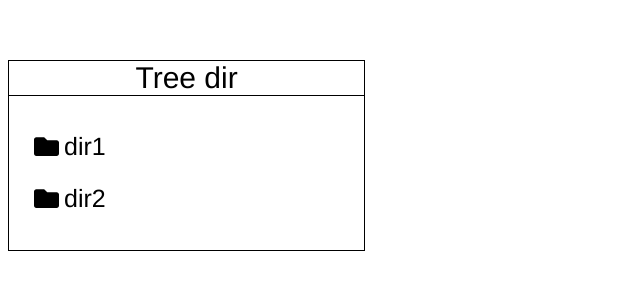
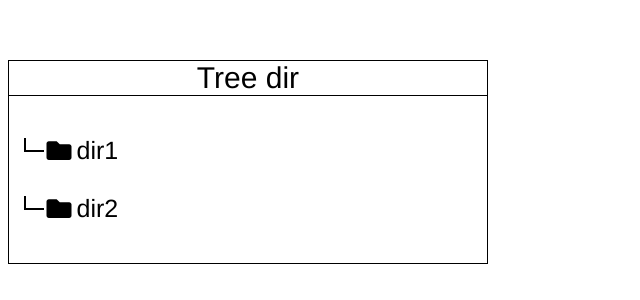
Before and after one commit to ijeriomit/Component-Development, a Vue app: page / in a window 1280 px wide. Shown: the top 300 px of the page, without its empty margins (0-640 px from the left). Built offline with nearby package versions, Linux system fonts and the light colour scheme.

Commit message:
delete function done

```diff
--- a/src/App.vue
+++ b/src/App.vue
@@ -16,7 +16,7 @@ export default {
   },
   data: function () {
     return {
-      treeData: ['dir1/subdir1/subsubdir1/subsubsubdir1/file_1', 'dir2/subdir2/subsubdir2/subsubsubdir2/file_2']
+      treeData: ['dir1/subdir1/subsubdir1/subsubsubdir1/subsubsubsubdir1/file_1', 'dir1/subdir1/subsubdir1/file_1', 'dir1/subdir1/subsubdir1/subsubsubdir1/subsubsubsubdir1/file_2', 'dir2/subdir2/subsubdir2/subsubsubdir2/file_2']
     }
   }
 }
--- a/src/components/tree-component/src/Tree.js
+++ b/src/components/tree-component/src/Tree.js
@@ -15,7 +15,6 @@ export default class Tree {
       name: name,
       isFolder: isFolder,
       contents: [],
-      selected: false,
       expanded: false,
       path: path
     }
@@ -26,14 +25,6 @@ export default class Tree {
     target.push(newNode)
     if (this.sort instanceof Function) {
       target.sort(this.sort)
-    }
-  }
-
-  removeNode (path) {
-    var pathStack = path.split('/')
-    var searchResult = this.searchTree(pathStack, this.treeObject)
-    if (searchResult.found) {
-      searchResult.targetList.splice(searchResult.index, 1)
     }
   }
 
@@ -64,16 +55,12 @@ export default class Tree {
 
   placeNodeInTree (path) {
     var pathArray = path.split(this.delimiter)
-    // console.log('Path', pathArray)
     for (var i = 0; i < pathArray.length; i++) {
       var targetPath = pathArray.slice(0, i + 1)
       var searchResult = this.searchTree(targetPath, this.treeObject)
       if (!searchResult.found) {
         var nodeName = pathArray[i]
-        var nodePath = '/' + pathArray.slice(0, i).join(this.delimiter) + '/' + nodeName
-        if (i === 0) {
-          nodePath = '/' + nodeName
-        }
+        var nodePath = pathArray.slice(0, i).join(this.delimiter)
         var isFolder = true
         if (i === pathArray.length - 1) {
           isFolder = false
@@ -86,6 +73,8 @@ export default class Tree {
   removeNodeFromTree (path) {
     var pathArray = path.split(this.delimiter)
     var searchResult = this.searchTree(pathArray, this.treeObject)
+    const log = JSON.stringify(searchResult)
+    console.log('Search Result ', log)
     if (searchResult) {
       searchResult.targetList.splice(searchResult.index, 1)
     }
--- a/src/components/tree-component/src/node.vue
+++ b/src/components/tree-component/src/node.vue
@@ -1,15 +1,19 @@
 <template>
     <li >
-        <div @mouseover="$emit('node-hovered', node)" @mouseleave="$emit('hovered-off-node', node)" class="node-title" :id="node.path"  @click="$emit('node-clicked', node)">
-          <font-awesome-icon v-if="node.contents.length !== 0" :icon="icon(node.expanded)" />
+        <div @mouseover="$emit('node-hovered', node)" @mouseleave="$emit('hovered-off-node', node)" class="node-title" :id="node.path+ '/'+ node.name"  @click="$emit('node-clicked', node)">
+          <div class="side-branch-icon-wrapper">
+            <div class="side-branch-icon">
+            </div>
+        </div>
+          <font-awesome-icon v-if="node.isFolder" :icon="icon(node.expanded)" />
           <font-awesome-icon v-else :icon="['fa', 'file']" style="padding-left: 10px;"/>
-          <div>
+          <div class="name">
               {{node.name}}
           </div>
         </div>
         <ul v-if="node.contents" :class='{expanded: node.expanded}' class="folder" >
             <node @node-hovered="$emit('node-hovered', $event)" @hovered-off-node="$emit('hovered-off-node', $event)" @node-clicked="$emit('node-clicked', $event)"
-        @node-deleted="$emit('node-deleted', $event)" v-for='node in node.contents' :key='node.name'  :node='node'>
+         v-for='node in node.contents' :key='node.name'  :node='node'>
             </node>
         </ul>
     </li>
@@ -48,21 +52,33 @@ li {
 }
 .selected{
   background-color: orange;
-  // border-radius: 10px;
-  // box-shadow: -3px -3px;
 }
 .node-title{
  display: flex;
  flex-direction: row;
  justify-content: flex-start;
  align-items: center;
-  div{
+ cursor: pointer;
+
+  .side-branch-icon-wrapper{
+    order: 1;
+    width: 20px;
+    height: 25px;
+    .side-branch-icon{
+      height: 50%;
+      border-bottom: 2px solid black;
+      border-left: 2px solid black;
+    }
+  }
+  .name{
+    order: 3;
     padding-left: 2.5px;
     padding-right: 2.5px;
   }
   svg{
+    order: 2;
     padding-right: 2.5px;
-    padding-left: 10px;
+    padding-left: 2.5px;
   }
 
 }
--- a/src/components/tree-component/src/tree.vue
+++ b/src/components/tree-component/src/tree.vue
@@ -4,10 +4,12 @@
       {{title}}
     </div>
     <div class="highlight" ref="hoverHighlight" ></div>
-    <div class="highlight" ref="highlight"></div>
+    <div class="highlight" ref="highlight">
+    </div>
+    <font-awesome-icon style="width: 40px;" ref="deleteButton" @click="deleteNode" class="delete-icon" :icon="['fa', 'trash-alt']"/>
+
     <ul class="tree" ref="tree">
       <node @node-clicked="clickedNode"
-        @node-deleted="deleteNode"
         @node-hovered="positionHighlight($refs.hoverHighlight, $event)"
         @hovered-off-node ="hideHighLight($refs.hoverHighlight, $event)"
         v-for='node in tree.treeObject'
@@ -22,11 +24,13 @@
 import Tree from './Tree'
 import node from './node'
 import { library } from '@fortawesome/fontawesome-svg-core'
-import { faFolder, faFolderOpen, faFile } from '@fortawesome/free-solid-svg-icons'
+import { faFolder, faFolderOpen, faFile, faTrashAlt } from '@fortawesome/free-solid-svg-icons'
+import { FontAwesomeIcon } from '@fortawesome/vue-fontawesome'
+
 export default {
   name: 'tree',
   created: function () {
-    library.add(faFolder, faFolderOpen, faFile)
+    library.add(faFolder, faFolderOpen, faFile, faTrashAlt)
     this.tree = new Tree(this.treeData, this.delimeter)
   },
   props: {
@@ -40,40 +44,50 @@ export default {
     onDeleteFunction: { type: Function, required: false }
   },
   components: {
-    node
+    node,
+    FontAwesomeIcon
   },
   data: function () {
     return {
-      selectedFile: null,
+      selectedNode: null,
       tree: null
     }
   },
   methods: {
-    deleteNode: function (node) {
-      this.tree.removeNodeFromTree(node)
+    deleteNode: function () {
+      console.log('deleted file', this.selectedNode)
+      var path = ''
+      if (this.selectedNode.path === '') {
+        path = this.selectedNode.name
+      } else {
+        path = this.selectedNode.path + '/' + this.selectedNode.name
+      }
+      this.tree.removeNodeFromTree(path)
+      this.hideDeleteIcon()
+      this.hideHighLight(this.$refs.highlight)
       if (this.onDeleteFunction instanceof Function) {
         this.onDeleteFunction(node.name)
       }
     },
-    fileClicked: function (node) {
-      if (this.selectedFile != null) {
-        this.selectedFile.selected = false
-      }
-      this.selectedFile = node
-      this.selectedFile.selected = true
-    },
     clickedNode: function (node) {
       node.expanded = !node.expanded
-      if (!node.isFolder) {
-        this.fileClicked(node)
-      }
+      this.selectedNode = node
       this.positionHighlight(this.$refs.highlight, node, true)
-      if (this.onClickFunction instanceof Function) {
-        this.onClickFunction(node.name)
+      this.positionDeleteButton(node)
+      if (!node.isFolder && this.onClickFunction instanceof Function) {
+        this.onClickFunction(node.path)
       }
     },
+    positionDeleteButton: function (node) {
+      var elem = document.getElementById(node.path + '/' + node.name)
+      this.hideDeleteIcon()
+      this.$refs.deleteButton.style.top = elem.getBoundingClientRect().top + 'px'
+      this.$refs.deleteButton.style.bottom = elem.getBoundingClientRect().bottom + 'px'
+      this.$refs.deleteButton.style.left = (this.$refs.tree.getBoundingClientRect().right - this.$refs.deleteButton.style.width.replace('px', '')) + 'px'
+      this.$refs.deleteButton.style.display = 'block'
+    },
     positionHighlight: function (highlight, node, color) {
-      var elem = document.getElementById(node.path)
+      var elem = document.getElementById(node.path + '/' + node.name)
       this.hideHighLight(highlight)
       highlight.style.top = elem.getBoundingClientRect().top + 'px'
       highlight.style.bottom = elem.getBoundingClientRect().bottom + 'px'
@@ -86,6 +100,9 @@ export default {
     },
     hideHighLight: function (highlight) {
       highlight.style.display = 'none'
+    },
+    hideDeleteIcon: function () {
+      this.$refs.deleteButton.style.display = 'none'
     }
 
   }
@@ -101,7 +118,8 @@ $font-size: 25px;
   order: 1;
   align-self: flex-start;
   padding-left: 15px;
-  padding-right: 15px;
+  padding-right: 45px;
+  z-index: 0;
 }
 .tree-title{
   width: 100%;
@@ -136,7 +154,7 @@ $font-size: 25px;
   border-right: none;
   display: none;
   border-left: none;
-  z-index: -1000;
+  z-index: -1;
   background-color: #babcbe38;
   position: absolute;
   // border: black 1px solid;
@@ -146,4 +164,12 @@ $font-size: 25px;
   @extends .highlight;
   background-color: khaki;
 }
+.delete-icon{
+  float: right;
+  right: 10px;
+  display: none;
+  z-index: 1;
+  position: absolute;
+  cursor: pointer;
+}
 </style>
```
